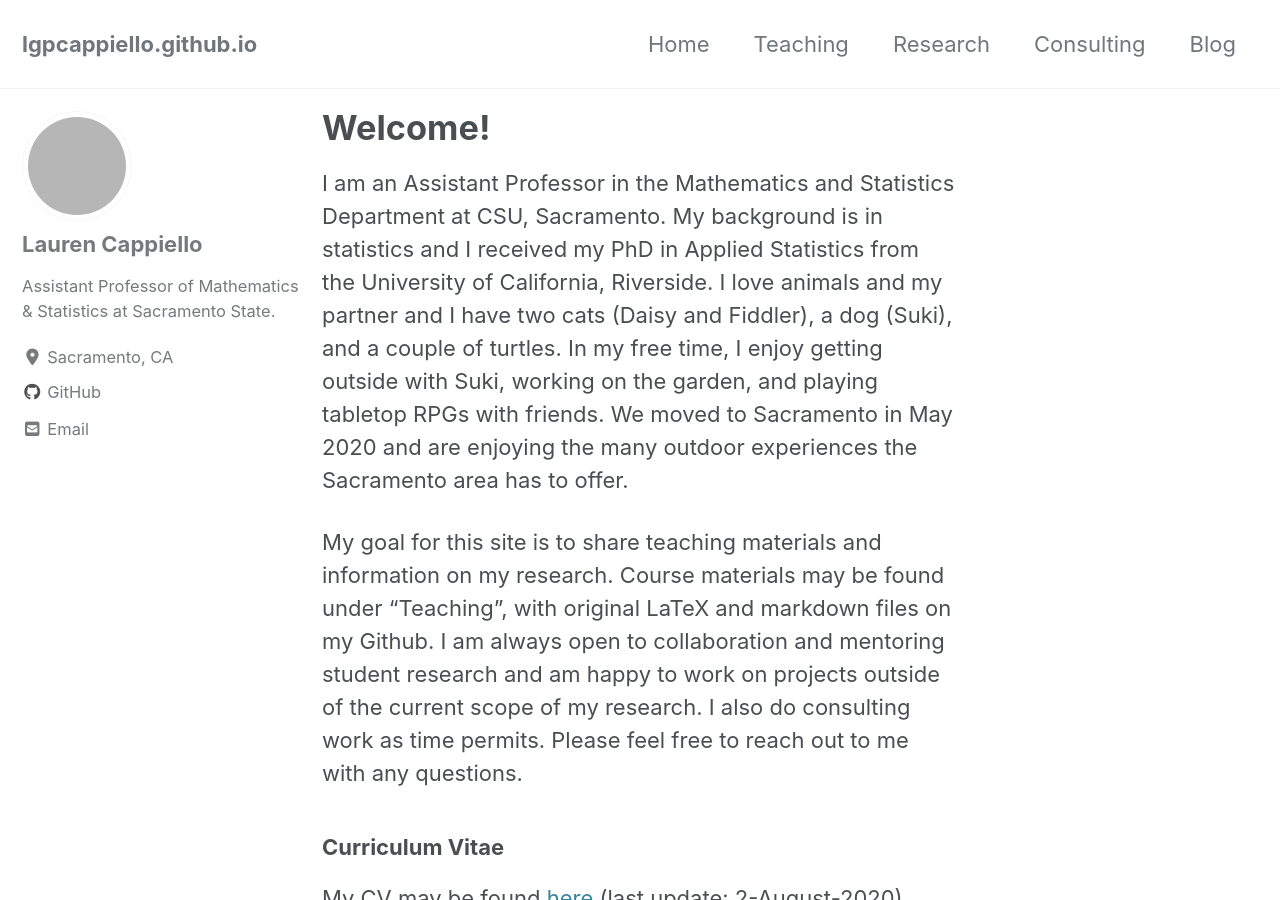
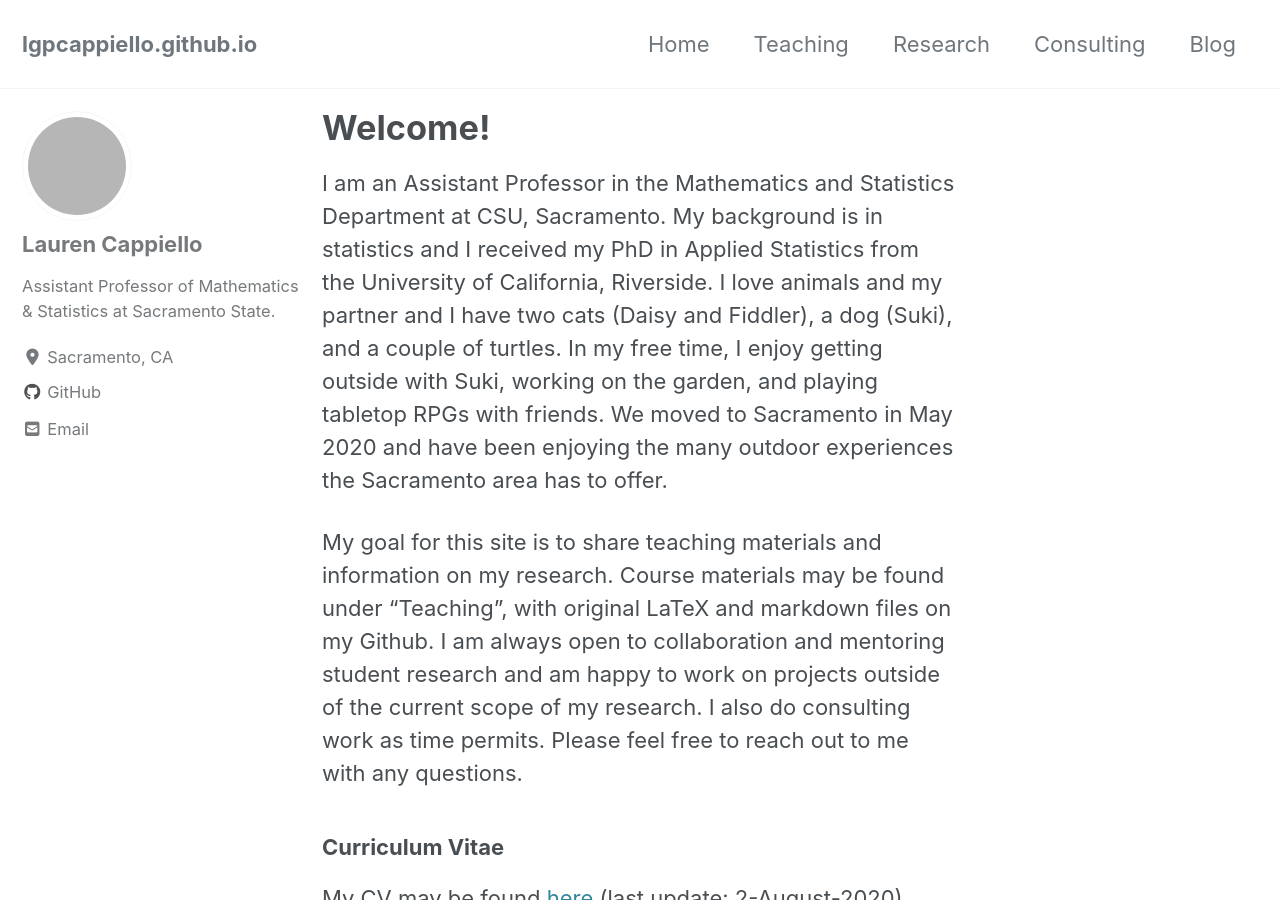
Before and after one commit to lgpcappiello/lgpcappiello.github.io, a Jekyll site: the page built from index.md, in a window 1280 px wide and 900 px high. Built offline with Jekyll 4.4.1, drawn with Linux system fonts in a browser that asks for light colours; cached includes are drawn as plain includes; nearby versions of some CDN libraries; our own code applies the rules of GitHub Pages for plain Markdown files; grey boxes are pictures that could not be loaded.

Commit message:
Update index.md

```diff
--- a/index.md
+++ b/index.md
@@ -4,7 +4,7 @@ title: "Welcome!"
 author_profile: true
 ---
 
-I am an Assistant Professor in the Mathematics and Statistics Department at CSU, Sacramento. My background is in statistics and I received my PhD in Applied Statistics from the University of California, Riverside. I love animals and my partner and I have two cats (Daisy and Fiddler), a dog (Suki), and a couple of turtles. In my free time, I enjoy getting outside with Suki, working on the garden, and playing tabletop RPGs with friends. We moved to Sacramento in May 2020 and are enjoying the many outdoor experiences the Sacramento area has to offer.
+I am an Assistant Professor in the Mathematics and Statistics Department at CSU, Sacramento. My background is in statistics and I received my PhD in Applied Statistics from the University of California, Riverside. I love animals and my partner and I have two cats (Daisy and Fiddler), a dog (Suki), and a couple of turtles. In my free time, I enjoy getting outside with Suki, working on the garden, and playing tabletop RPGs with friends. We moved to Sacramento in May 2020 and have been enjoying the many outdoor experiences the Sacramento area has to offer.
 
 My goal for this site is to share teaching materials and information on my research. Course materials may be found under "Teaching", with original LaTeX and markdown files on my Github. I am always open to collaboration and mentoring student research and am happy to work on projects outside of the current scope of my research. I also do consulting work as time permits. Please feel free to reach out to me with any questions.
 
```
